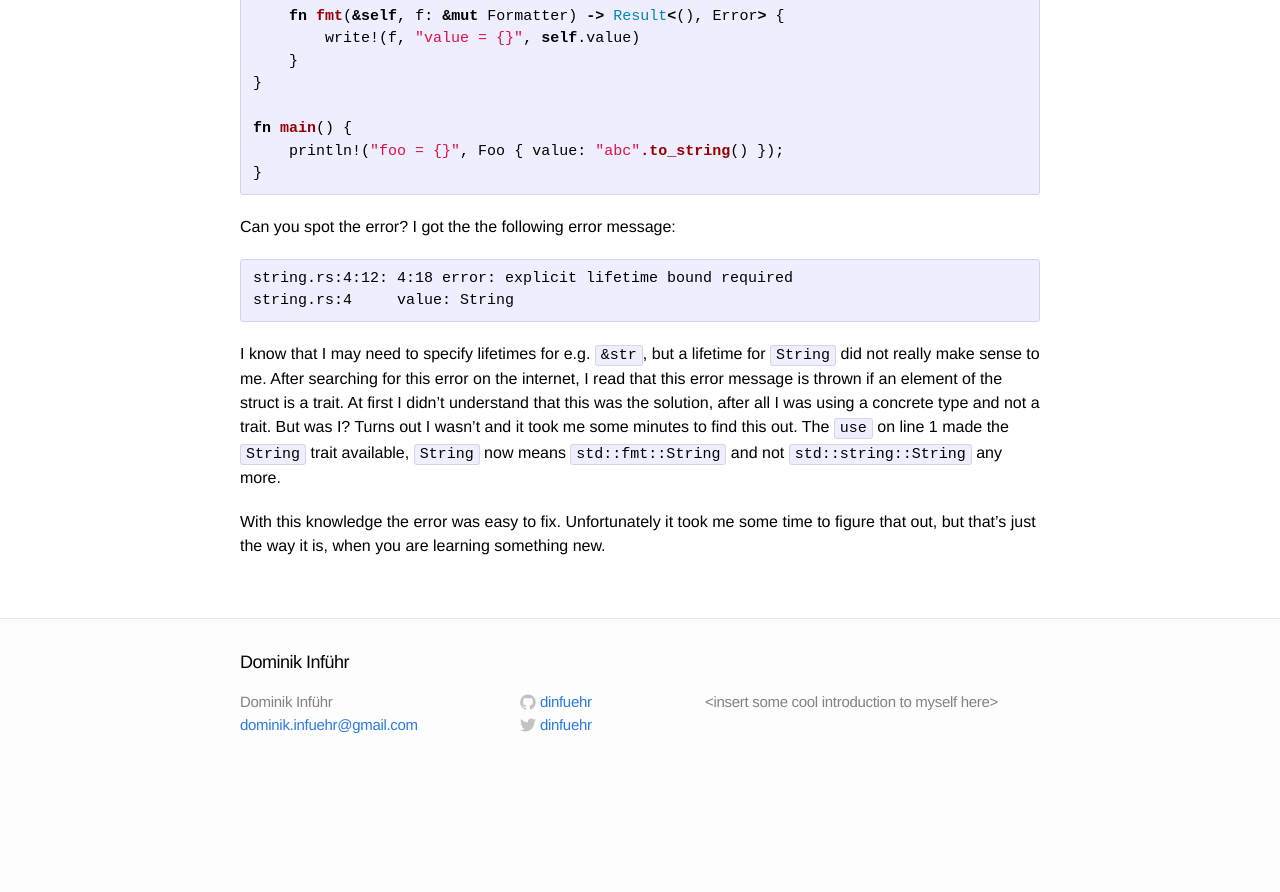
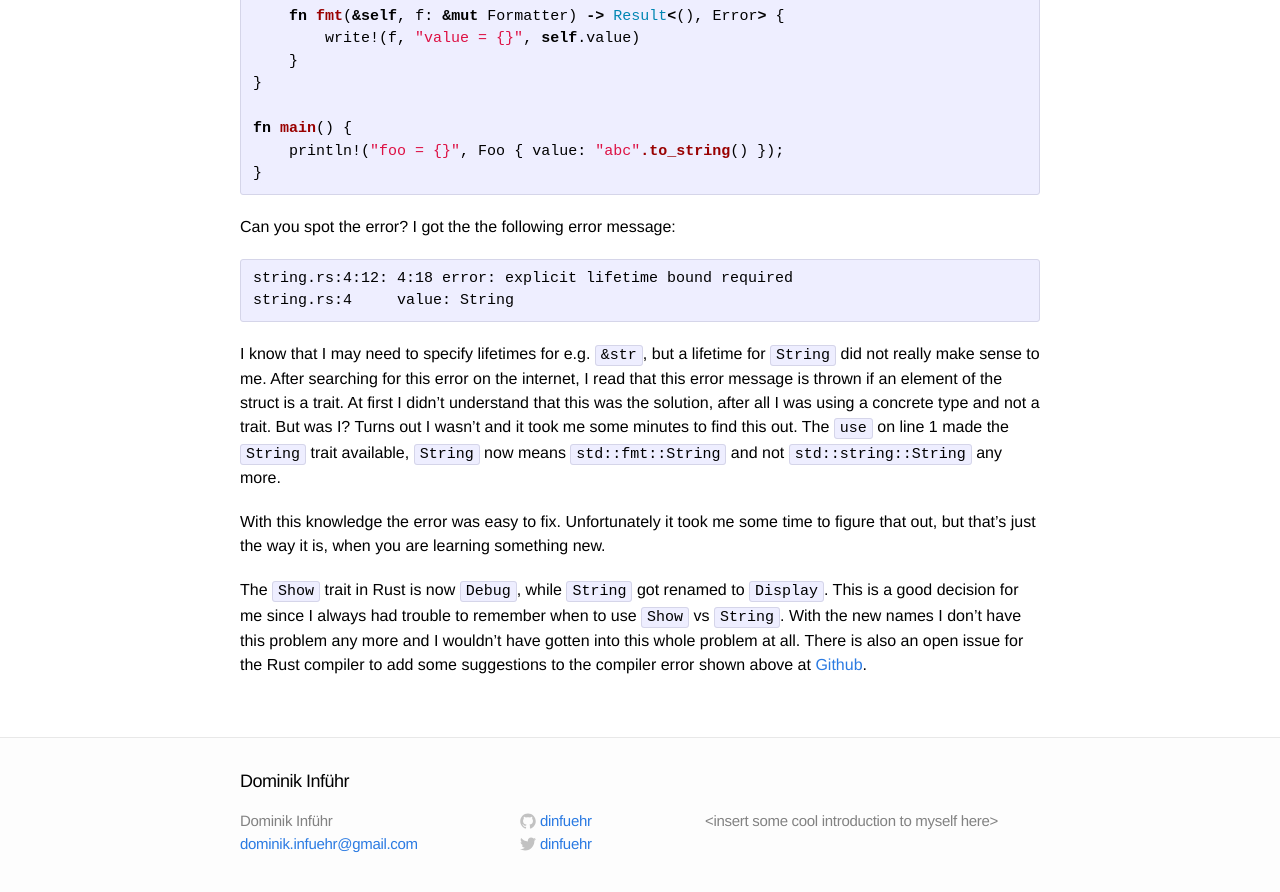
Before and after one commit to dinfuehr/dinfuehr.github.io, a Jekyll site: the page built from _posts/2015-01-24-string-trait-rust.markdown, in a window 1280 px wide and 900 px high, scrolled down 583 px. Shown: the top 892 px of the window. Built offline with Jekyll 4.4.1, drawn with Linux system fonts in a browser that asks for light colours; before the commit the page ends 1364 px from its top, so only the background shows below that.

Commit message:
added text to string trait post

```diff
--- a/_posts/2015-01-24-string-trait-rust.markdown
+++ b/_posts/2015-01-24-string-trait-rust.markdown
@@ -43,3 +43,5 @@ string.rs:4     value: String
 I know that I may need to specify lifetimes for e.g. `&str`, but a lifetime for `String` did not really make sense to me. After searching for this error on the internet, I read that this error message is thrown if an element of the struct is a trait. At first I didn't understand that this was the solution, after all I was using a concrete type and not a trait. But was I? Turns out I wasn't and it took me some minutes to find this out. The `use` on line 1 made the `String` trait available, `String` now means `std::fmt::String` and not `std::string::String` any more.
 
 With this knowledge the error was easy to fix. Unfortunately it took me some time to figure that out, but that's just the way it is, when you are learning something new.
+
+The `Show` trait in Rust is now `Debug`, while `String` got renamed to `Display`. This is a good decision for me since I always had trouble to remember when to use `Show` vs `String`. With the new names I don't have this problem any more and I wouldn't have gotten into this whole problem at all. There is also an open issue for the Rust compiler to add some suggestions to the compiler error shown above at [Github](https://github.com/rust-lang/rust/issues/16948).
```
